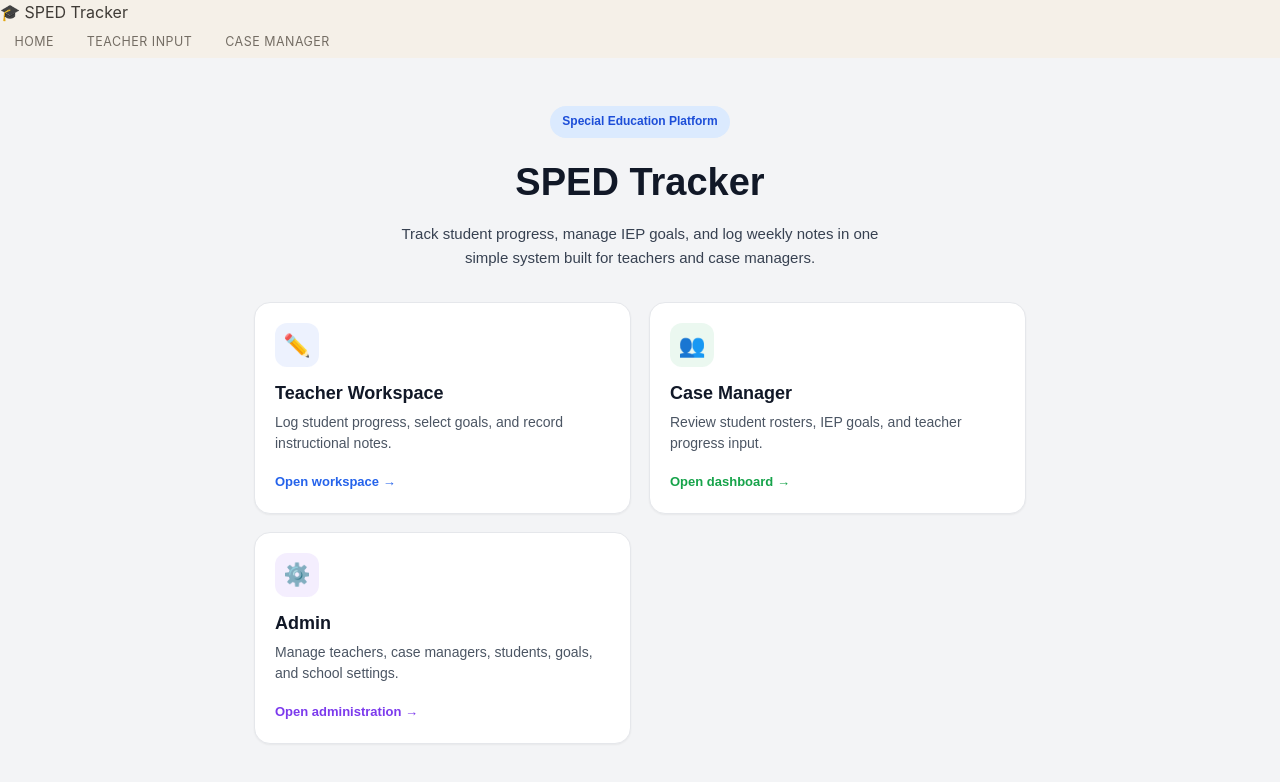
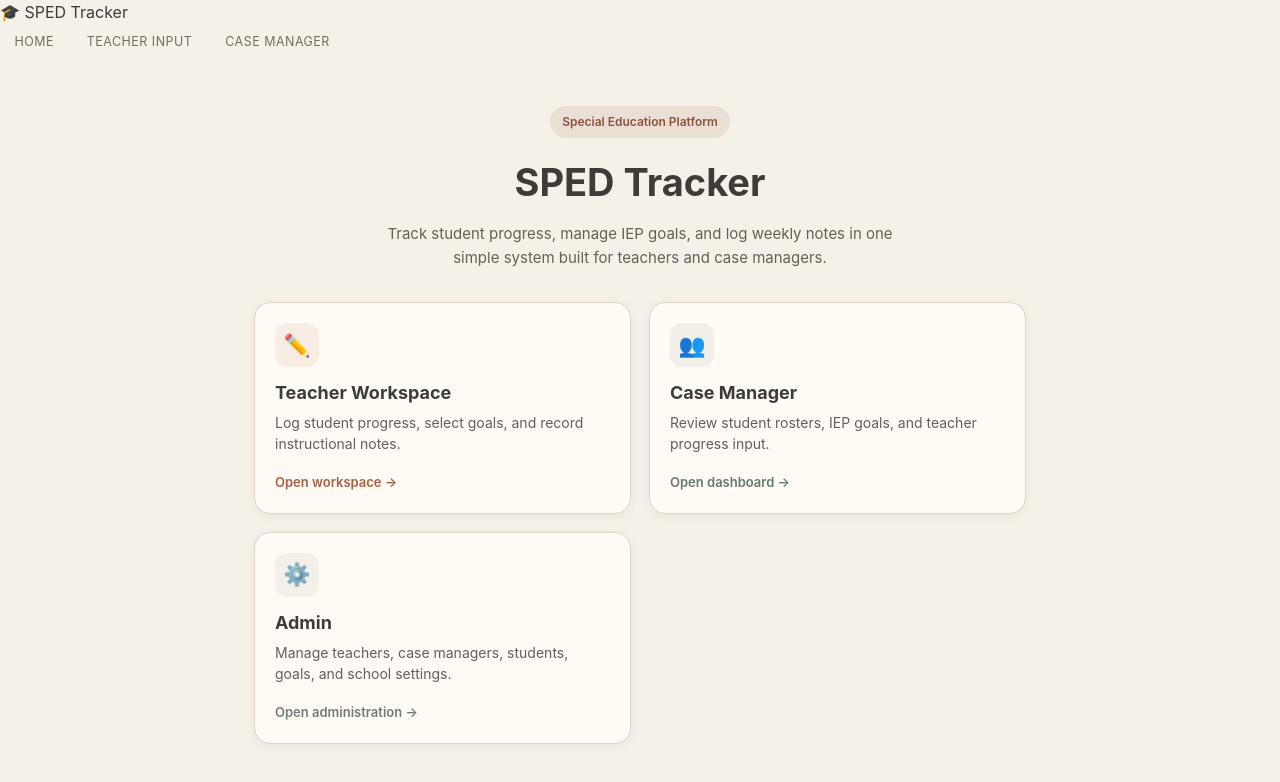
Before and after one commit to jjester58-eng/sped-tracker, a Next.js app: page / in a window 1280 px wide. Shown: the top 782 px of the page. Built offline with nearby package versions, Linux system fonts and the light colour scheme.

Commit message:
Restyle home page with warm calm palette

```diff
--- a/app/page.tsx
+++ b/app/page.tsx
@@ -2,7 +2,7 @@ import Link from "next/link";
 
 export default function HomePage() {
   return (
-    <main style={{ fontFamily: "sans-serif", background: "#f3f4f6", minHeight: "100vh" }}>
+    <main style={{ fontFamily: "Inter, system-ui, sans-serif", background: "#f5f0e8", minHeight: "100vh" }}>
 
       {/* HERO */}
       <section style={{ textAlign: "center", padding: "3rem 1.5rem 2rem" }}>
@@ -11,8 +11,8 @@ export default function HomePage() {
           fontSize: "12px",
           padding: "6px 12px",
           borderRadius: "999px",
-          background: "#dbeafe",
-          color: "#1d4ed8",
+          background: "#eadfd5",
+          color: "#8f513c",
           marginBottom: "14px",
           fontWeight: 600,
         }}>
@@ -23,7 +23,7 @@ export default function HomePage() {
           fontSize: "38px",
           margin: "0 0 10px",
           fontWeight: 700,
-          color: "#111827",
+          color: "#3f3b36",
         }}>
           SPED Tracker
         </h1>
@@ -31,7 +31,7 @@ export default function HomePage() {
         <p style={{
           maxWidth: "520px",
           margin: "0 auto",
-          color: "#374151",
+          color: "#675f56",
           lineHeight: 1.6,
           fontSize: "15px",
         }}>
@@ -51,7 +51,7 @@ export default function HomePage() {
 
         {/* TEACHER */}
         <Link href="/teacher" style={cardStyle}>
-          <div style={iconStyle("#2563eb")}>✏️</div>
+          <div style={iconStyle("#a85f46")}>✏️</div>
 
           <div>
             <h2 style={titleStyle}>Teacher Workspace</h2>
@@ -60,14 +60,14 @@ export default function HomePage() {
             </p>
           </div>
 
-          <div style={actionStyle("#2563eb")}>
+          <div style={actionStyle("#a85f46")}>
             Open workspace →
           </div>
         </Link>
 
         {/* CASE MANAGER */}
         <Link href="/case-manager" style={cardStyle}>
-          <div style={iconStyle("#16a34a")}>👥</div>
+          <div style={iconStyle("#657b69")}>👥</div>
 
           <div>
             <h2 style={titleStyle}>Case Manager</h2>
@@ -76,14 +76,14 @@ export default function HomePage() {
             </p>
           </div>
 
-          <div style={actionStyle("#16a34a")}>
+          <div style={actionStyle("#657b69")}>
             Open dashboard →
           </div>
         </Link>
 
         {/* ADMIN */}
         <Link href="/admin" style={cardStyle}>
-          <div style={iconStyle("#7c3aed")}>⚙️</div>
+          <div style={iconStyle("#6f7d78")}>⚙️</div>
 
           <div>
             <h2 style={titleStyle}>Admin</h2>
@@ -92,7 +92,7 @@ export default function HomePage() {
             </p>
           </div>
 
-          <div style={actionStyle("#7c3aed")}>
+          <div style={actionStyle("#6f7d78")}>
             Open administration →
           </div>
         </Link>
@@ -105,8 +105,8 @@ export default function HomePage() {
 /* ---------- STYLES ---------- */
 
 const cardStyle: React.CSSProperties = {
-  background: "#ffffff",
-  border: "1px solid #e5e7eb",
+  background: "#fffaf3",
+  border: "1px solid #ded4c7",
   borderRadius: "16px",
   padding: "20px",
   textDecoration: "none",
@@ -114,7 +114,8 @@ const cardStyle: React.CSSProperties = {
   display: "flex",
   flexDirection: "column",
   gap: "12px",
-  boxShadow: "0 1px 2px rgba(0,0,0,0.05)",
+  boxShadow: "0 2px 10px rgba(80,65,50,0.06)",
+  transition: "transform 0.15s ease, box-shadow 0.15s ease",
 };
 
 const iconStyle = (color: string): React.CSSProperties => ({
@@ -133,12 +134,12 @@ const titleStyle: React.CSSProperties = {
   fontSize: "18px",
   fontWeight: 700,
   margin: "0 0 4px",
-  color: "#111827",
+  color: "#3f3b36",
 };
 
 const descStyle: React.CSSProperties = {
   fontSize: "14px",
-  color: "#4b5563",
+  color: "#675f56",
   lineHeight: 1.5,
   margin: 0,
 };
```
